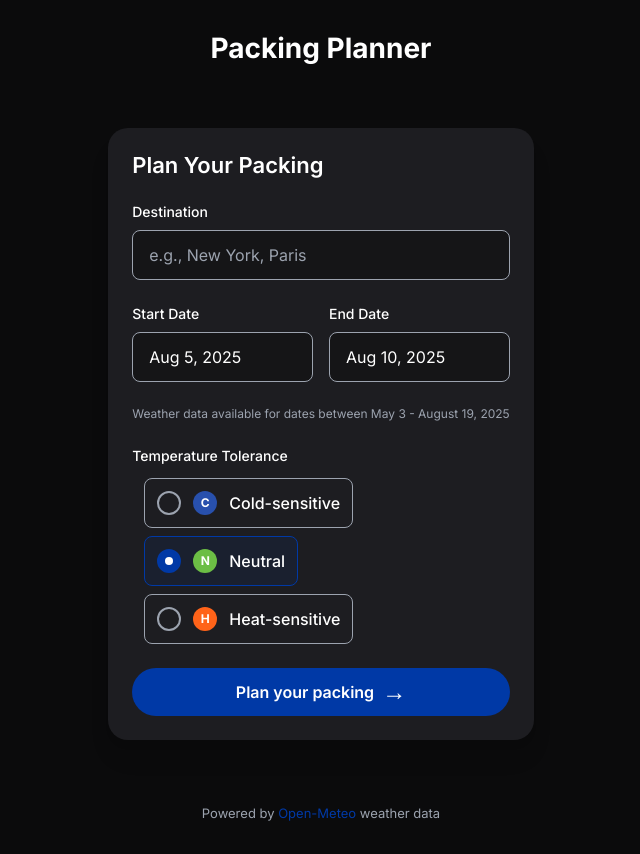
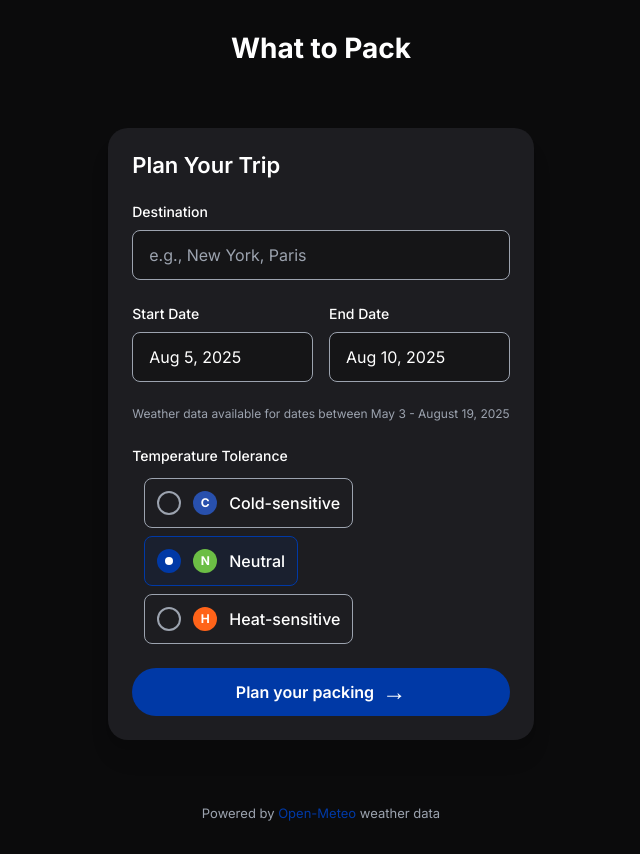
Before and after one commit to tteslee/whattopack, a Next.js app: page /plan in a window 1280 px wide. Shown: the whole page, without its empty margins (319-959 px from the left). Built offline with nearby package versions, Linux system fonts and the light colour scheme.

Commit message:
content changes

```diff
--- a/src/app/plan/page.tsx
+++ b/src/app/plan/page.tsx
@@ -7,7 +7,7 @@ export default function PlanPage() {
       <header className="py-8 px-4">
         <div className="max-w-md mx-auto">
           <h1 className="text-h1 font-bold text-subway-text text-center">
-            Packing Planner
+            What to Pack
           </h1>
         </div>
       </header>
--- a/src/components/FormCard.tsx
+++ b/src/components/FormCard.tsx
@@ -61,7 +61,7 @@ export default function FormCard() {
   return (
     <div className="rounded-2xl bg-subway-card p-6 shadow-xl max-w-md mx-auto">
       <h2 className="text-h2 font-semibold text-subway-text mb-6">
-        Plan Your Packing
+        Plan Your Trip
       </h2>
 
       <form onSubmit={(e) => {
```
Also changed, not shown: 1 other file (tests, documents, lock files or other folders).
